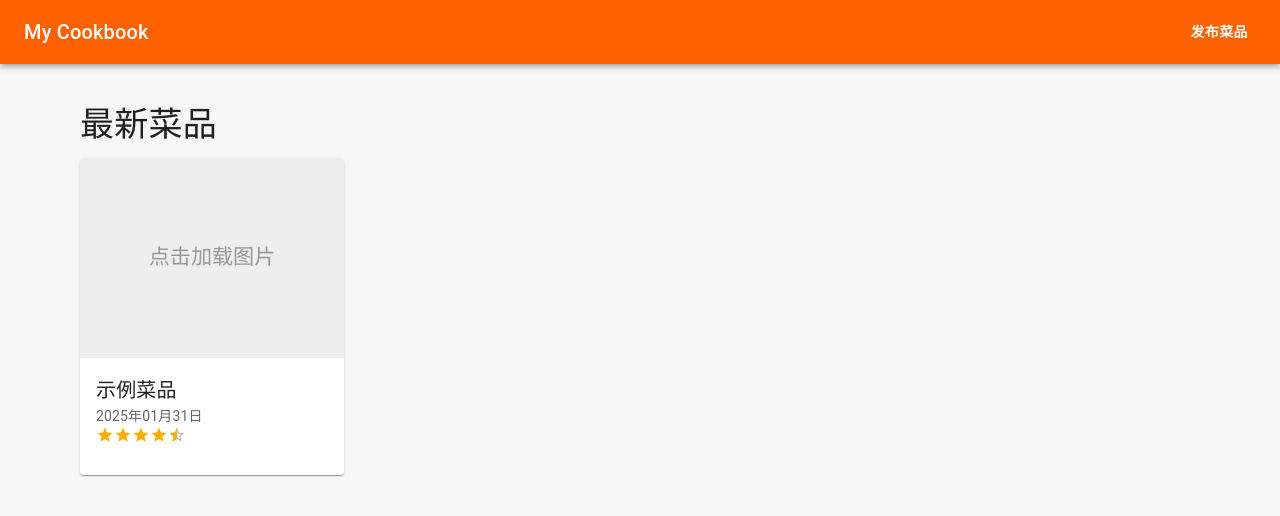
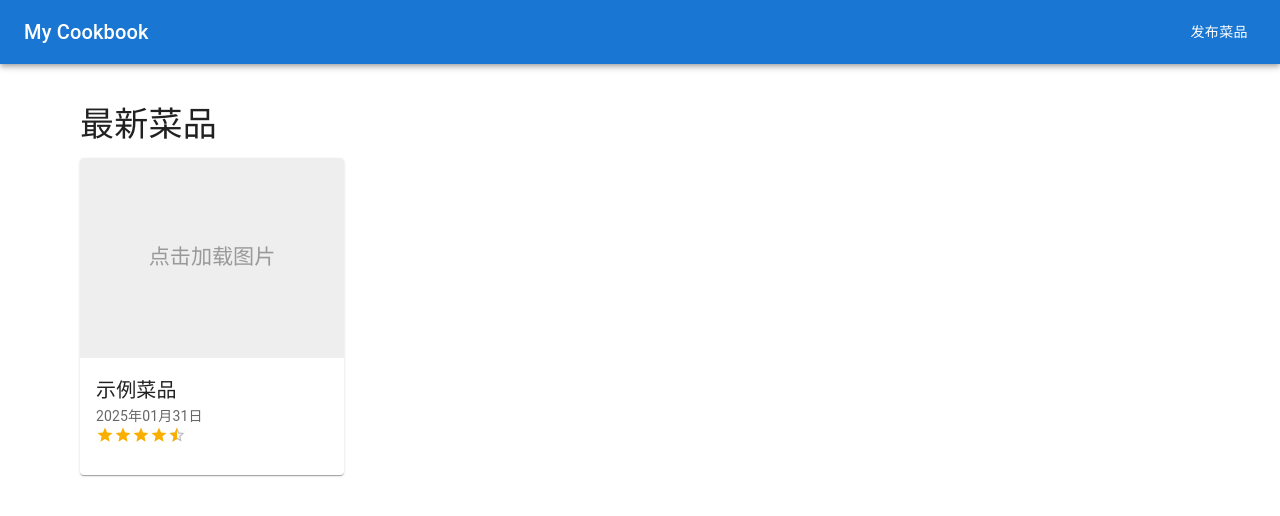
Before and after one commit to imasterlion/MyCookbook, a React (Vite) app: page / in a window 1280 px wide. Shown: the top 516 px of the page. Built offline with nearby package versions, Linux system fonts and the light colour scheme.

Commit message:
Add theme configuration

```diff
--- a/src/main.tsx
+++ b/src/main.tsx
@@ -1,10 +1,11 @@
 import React from 'react'
 import ReactDOM from 'react-dom/client'
-import { ThemeProvider } from '@mui/material'
+import { ThemeProvider, createTheme } from '@mui/material'  // 添加 createTheme
 import CssBaseline from '@mui/material/CssBaseline'
 import App from './App'
-import { theme } from './theme'
-import './index.css'  // 直接导入 CSS，不需要命名导入
+import './index.css'
+
+const theme = createTheme()  // 临时创建主题
 
 const root = document.getElementById('root')
 
--- a/src/theme.ts
+++ b/src/theme.ts
@@ -3,53 +3,10 @@ import { createTheme } from '@mui/material';
 export const theme = createTheme({
   palette: {
     primary: {
-      main: '#FF6000',
-      light: '#FF8533',
-      dark: '#E65600',
-      contrastText: '#FFFFFF'
+      main: '#1976d2',
     },
     secondary: {
-      main: '#4ECDC4',
-      light: '#71DAD3',
-      dark: '#37B8B0'
+      main: '#dc004e',
     },
-    background: {
-      default: '#F7F7F7',
-      paper: '#FFFFFF'
-    }
   },
-  components: {
-    MuiButton: {
-      styleOverrides: {
-        root: {
-          borderRadius: 8,
-          textTransform: 'none',
-          fontWeight: 600,
-          transition: 'background-color 0.3s ease',
-          '&:hover': {
-            backgroundColor: '#FF8533',
-            color: '#FFFFFF'
-          }
-        },
-        containedPrimary: {
-          '&:hover': {
-            backgroundColor: '#FF8533',
-          }
-        },
-        textPrimary: {
-          '&:hover': {
-            backgroundColor: '#FF8533',
-            color: '#FFFFFF'
-          }
-        },
-        outlinedPrimary: {
-          '&:hover': {
-            backgroundColor: '#FF8533',
-            color: '#FFFFFF',
-            borderColor: '#FF8533'
-          }
-        }
-      }
-    }
-  }
-});
+})
```
